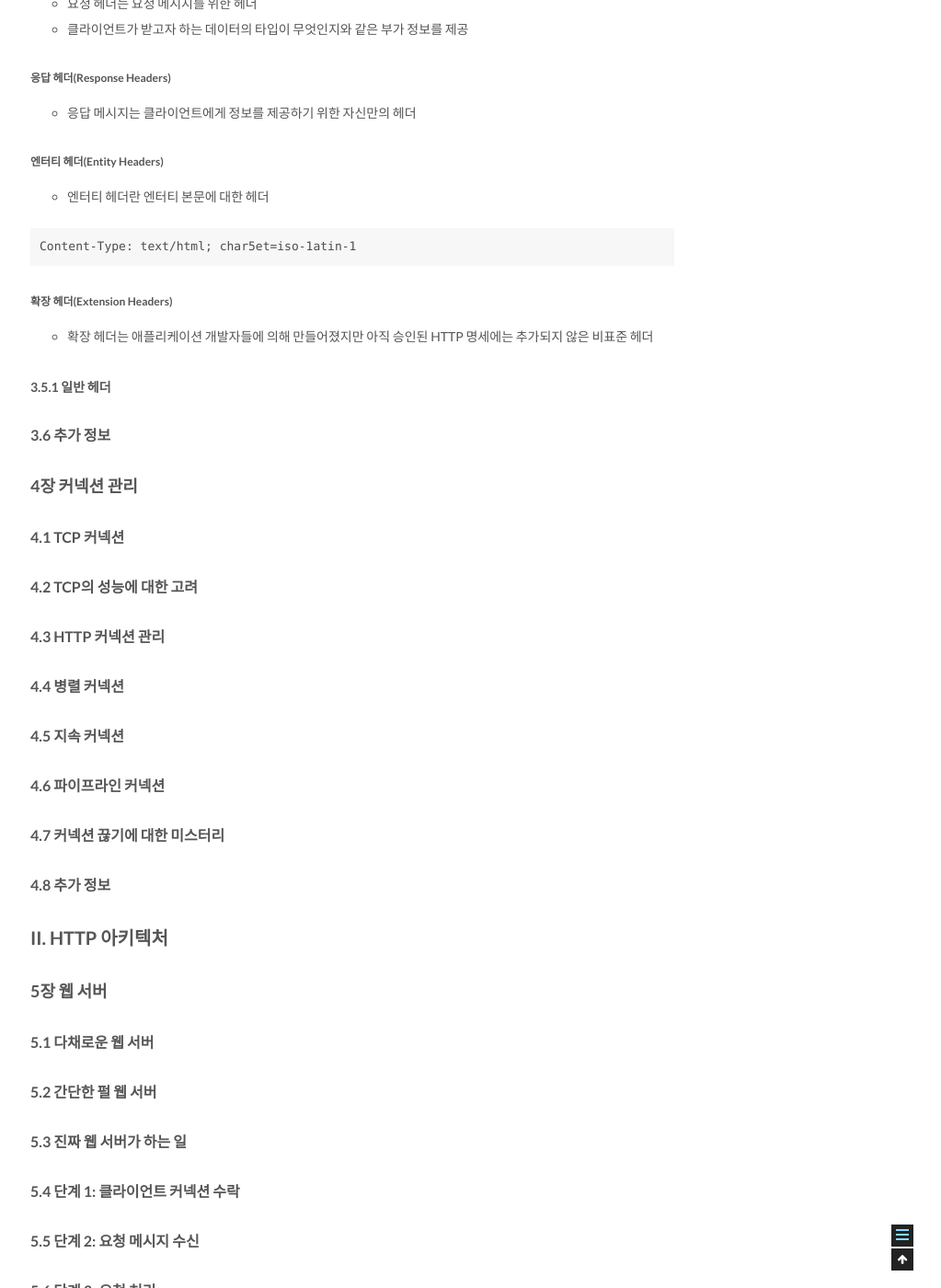
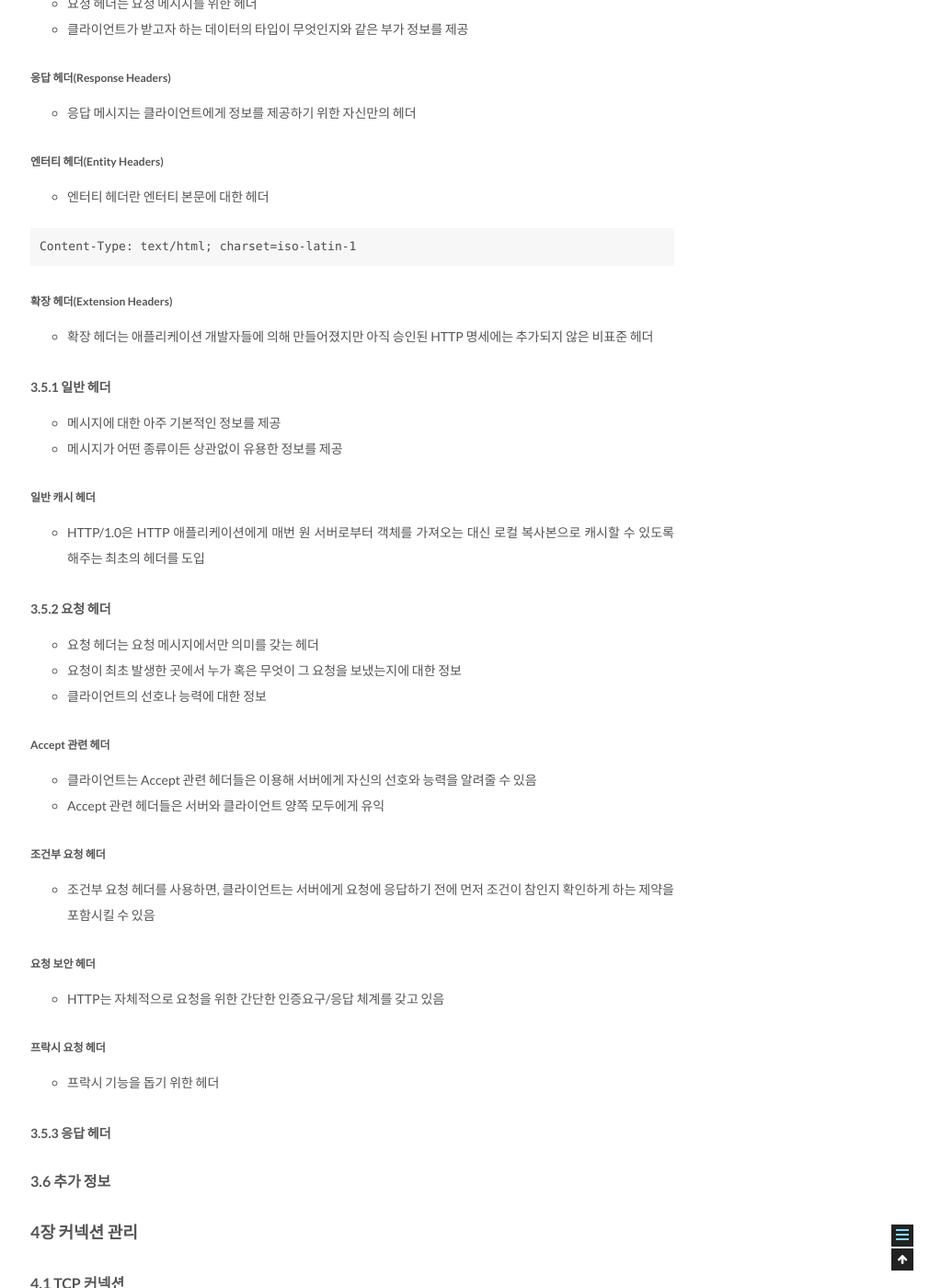
Before and after one commit to csj4032/csj4032.github.io, a Jekyll site: the page built from _posts/2018-01-21-HTTP완벽가이드.md, in a window 1280 px wide and 1400 px high, scrolled down 25580 px. Shown: the whole window at 92% size, without its empty margins (257-1280 px from the left). Built offline with Jekyll 4.4.1, drawn with Linux system fonts in a browser that asks for light colours.

Commit message:
HTTP완벽가이드 포스팅 수정

````diff
--- a/_posts/2018-01-21-HTTP완벽가이드.md
+++ b/_posts/2018-01-21-HTTP완벽가이드.md
@@ -628,13 +628,38 @@ HTTP/<메이저>.<마이너>
 * 엔터티 헤더란 엔터티 본문에 대한 헤더
 
 ```
-Content-Type: text/html; char5et=iso-1atin-1
+Content-Type: text/html; charset=iso-latin-1
 ```
 
 ###### 확장 헤더(Extension Headers)
 * 확장 헤더는 애플리케이션 개발자들에 의해 만들어졌지만 아직 승인된 HTTP 명세에는 추가되지 않은 비표준 헤더
 
 ##### 3.5.1 일반 헤더
+* 메시지에 대한 아주 기본적인 정보를 제공
+* 메시지가 어떤 종류이든 상관없이 유용한 정보를 제공
+
+###### 일반 캐시 헤더
+* HTTP/1.0은 HTTP 애플리케이션에게 매번 원 서버로부터 객체를 가져오는 대신 로컬 복사본으로 캐시할 수 있도록 해주는 최초의 헤더를 도입
+
+##### 3.5.2 요청 헤더
+* 요청 헤더는 요청 메시지에서만 의미를 갖는 헤더
+* 요청이 최초 발생한 곳에서 누가 혹은 무엇이 그 요청을 보냈는지에 대한 정보
+* 클라이언트의 선호나 능력에 대한 정보
+
+###### Accept 관련 헤더
+* 클라이언트는 Accept 관련 헤더들은 이용해 서버에게 자신의 선호와 능력을 알려줄 수 있음
+* Accept 관련 헤더들은 서버와 클라이언트 양쪽 모두에게 유익
+
+###### 조건부 요청 헤더
+* 조건부 요청 헤더를 사용하면, 클라이언트는 서버에게 요청에 응답하기 전에 먼저 조건이 참인지 확인하게 하는 제약을 포함시킬 수 있음
+
+###### 요청 보안 헤더
+* HTTP는 자체적으로 요청을 위한 간단한 인증요구/응답 체계를 갖고 있음
+
+###### 프락시 요청 헤더
+* 프락시 기능을 돕기 위한 헤더
+
+##### 3.5.3 응답 헤더
 
 #### 3.6 추가 정보
 
````
